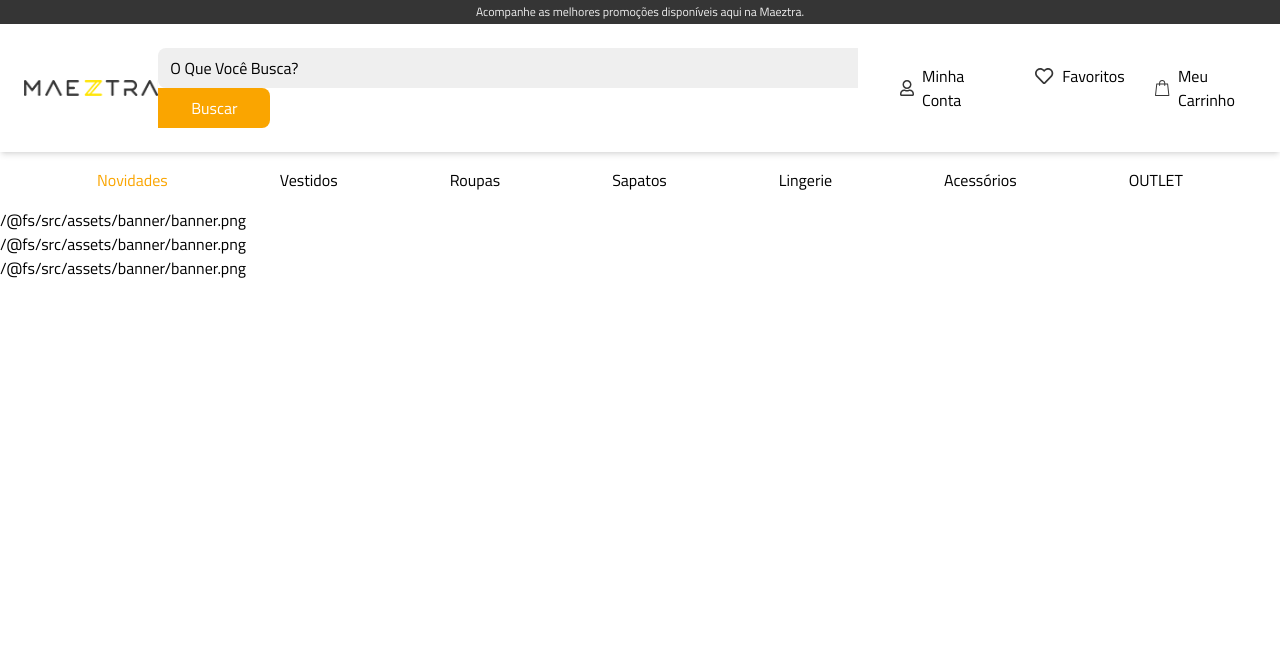
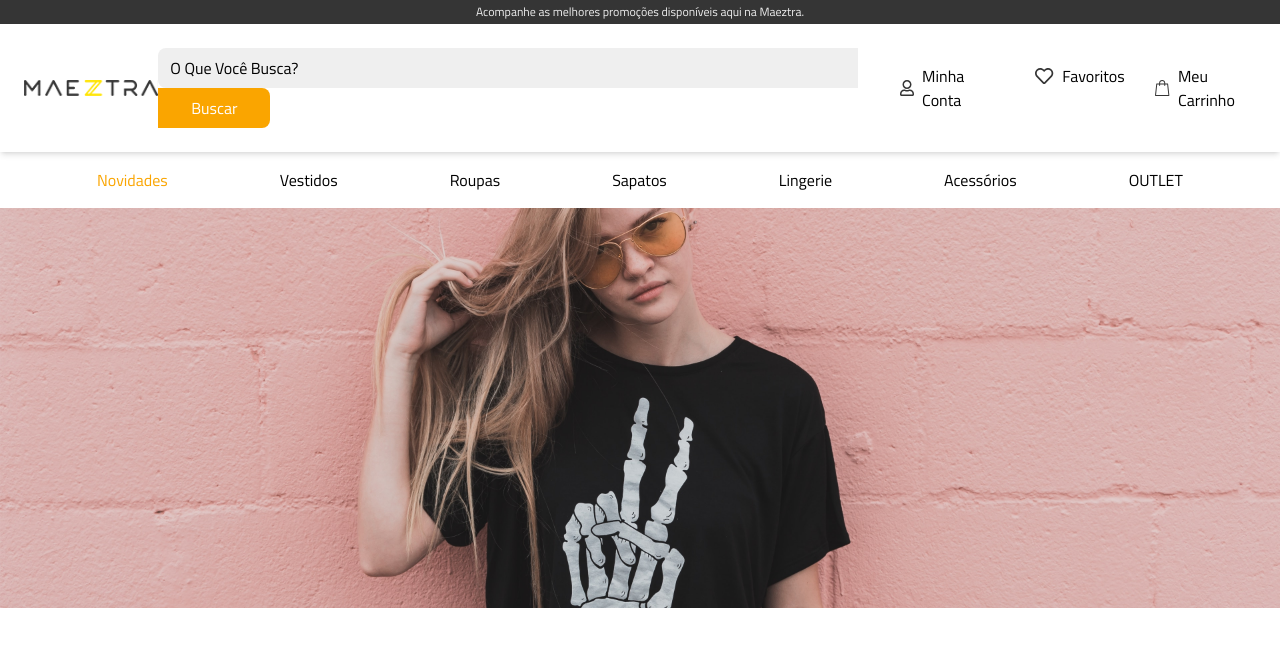
Before and after one commit to robs-am/desafio-maeztra, a React (Vite) app: page / in a window 1280 px wide. Shown: the top 646 px of the page. Built offline with nearby package versions, Linux system fonts and the light colour scheme.

Commit message:
feat: adiciona trabsição embla

```diff
--- a/package.json
+++ b/package.json
@@ -10,6 +10,7 @@
     "preview": "vite preview"
   },
   "dependencies": {
+    "embla-carousel-autoplay": "^8.1.1",
     "embla-carousel-react": "^8.1.1",
     "react": "^18.2.0",
     "react-dom": "^18.2.0"
--- a/src/App.tsx
+++ b/src/App.tsx
@@ -1,5 +1,6 @@
 import Header from './components/Header/Header'
-import EmblaCarousel from "./components/Banner/Banner";
+import EmblaCarousel from './components/Banner/EmblaCaroussel'
+
 
 
 function App() {
@@ -7,11 +8,8 @@ function App() {
 
   return (
     <>
-
       <Header />
       <EmblaCarousel />
-
-
     </>
   )
 }
--- a/src/components/Banner/Banner.tsx
+++ /dev/null
@@ -1,18 +0,0 @@
-import React from 'react'
-import useEmblaCarousel from 'embla-carousel-react'
-import BannerImg from '../../assets/banner/banner.png'
-
-export function EmblaCarousel() {
-  const [emblaRef] = useEmblaCarousel()
-
-  return (
-    <div className="embla" ref={emblaRef}>
-      <div className="embla__container">
-        <div className="embla__slide">{BannerImg}</div>
-        <div className="embla__slide">{BannerImg}</div>
-        <div className="embla__slide">{BannerImg}</div>
-      </div>
-    </div>
-  )
-}
-export default EmblaCarousel
--- /dev/null
+++ b/src/components/Banner/EmblaCaroussel.jsx
@@ -0,0 +1,27 @@
+import React, { useEffect } from 'react';
+import useEmblaCarousel from 'embla-carousel-react';
+import Banner from '../../assets/banner/banner.png';
+import Autoplay from 'embla-carousel-autoplay';
+import './global.css';
+
+export function EmblaCarousel() {
+  const [emblaRef] = useEmblaCarousel({ loop: true }, [Autoplay()]);
+
+  return (
+    <div className="embla" ref={emblaRef}>
+      <div className="embla__container">
+        <div className="embla__slide">
+          <img src={Banner} />
+        </div>
+        <div className="embla__slide">
+          <img src={Banner} />
+        </div>
+        <div className="embla__slide">
+          <img src={Banner} />
+        </div>
+      </div>
+    </div>
+  );
+}
+
+export default EmblaCarousel;
--- a/src/components/Banner/EmblaCaroussel.tsx
+++ /dev/null
@@ -1,64 +0,0 @@
-import React from 'react'
-import { EmblaOptionsType } from 'embla-carousel'
-import { DotButton, useDotButton } from './EmblaCarouselDotButton'
-import {
-  PrevButton,
-  NextButton,
-  usePrevNextButtons
-} from './EmblaCarouselArrowButtons'
-import useEmblaCarousel from 'embla-carousel-react'
-
-type PropType = {
-  slides: number[]
-  options?: EmblaOptionsType
-}
-
-const EmblaCarousel: React.FC<PropType> = (props) => {
-  const { slides, options } = props
-  const [emblaRef, emblaApi] = useEmblaCarousel(options)
-
-  const { selectedIndex, scrollSnaps, onDotButtonClick } =
-    useDotButton(emblaApi)
-
-  const {
-    prevBtnDisabled,
-    nextBtnDisabled,
-    onPrevButtonClick,
-    onNextButtonClick
-  } = usePrevNextButtons(emblaApi)
-
-  return (
-    <section className="embla">
-      <div className="embla__viewport" ref={emblaRef}>
-        <div className="embla__container">
-          {slides.map((index) => (
-            <div className="embla__slide" key={index}>
-              <div className="embla__slide__number">{index + 1}</div>
-            </div>
-          ))}
-        </div>
-      </div>
-
-      <div className="embla__controls">
-        <div className="embla__buttons">
-          <PrevButton onClick={onPrevButtonClick} disabled={prevBtnDisabled} />
-          <NextButton onClick={onNextButtonClick} disabled={nextBtnDisabled} />
-        </div>
-
-        <div className="embla__dots">
-          {scrollSnaps.map((_, index) => (
-            <DotButton
-              key={index}
-              onClick={() => onDotButtonClick(index)}
-              className={'embla__dot'.concat(
-                index === selectedIndex ? ' embla__dot--selected' : ''
-              )}
-            />
-          ))}
-        </div>
-      </div>
-    </section>
-  )
-}
-
-export default EmblaCarousel
--- /dev/null
+++ b/src/components/Banner/global.css
@@ -0,0 +1,10 @@
+.embla {
+  overflow: hidden;
+}
+.embla__container {
+  display: flex;
+}
+.embla__slide {
+  flex: 0 0 100%;
+  min-width: 0;
+}
--- a/src/components/Search/Search.tsx
+++ b/src/components/Search/Search.tsx
@@ -7,7 +7,7 @@ const Search = ({ text }) => {
     <form action className="search roundes-lg ">
       <input className="w-[700px] h-10 bg-white-100 rounded-tl-lg rounded-bl-lg  pl-3 placeholder:text-black" type="text" placeholder="O Que Você Busca?" required />
       <input type="submit" value="Buscar" className="w-28 h-10 bg-orange text-white-default rounded-tr-lg rounded-br-lg cursor-pointer" />
-      {/* <Button text="Buscar" className="w-28 h-10 " /> */}
+
 
     </form>
   )
```
Also changed, not shown: 2 other files (tests, documents, lock files or other folders).
